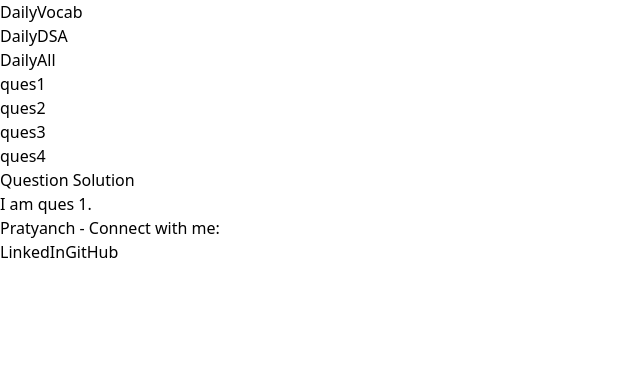
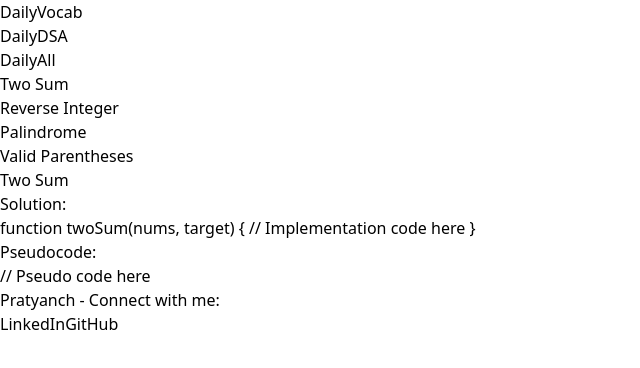
Before and after one commit to pratyanch-github/DailyVocab, a React (Vite) app: page /dsa/1 in a window 1280 px wide. Shown: the top 368 px of the page, without its empty margins (0-640 px from the left). Built offline with nearby package versions, Linux system fonts and the light colour scheme.

Commit message:
final test

```diff
--- a/src/components/Daily Programming/AllQuesList.jsx
+++ b/src/components/Daily Programming/AllQuesList.jsx
@@ -1,4 +1,4 @@
-import { useContext } from 'react';
+import React, { useContext } from 'react';
 import { Link } from 'react-router-dom';
 import DataContext from '../../utils/DataContext';
 
@@ -8,10 +8,17 @@ function AllQuesList() {
   return (
     <div className="grid grid-cols-1 md:grid-cols-2 lg:grid-cols-3 gap-4 mt-4 border border-gray-700 p-4 rounded-md">
       {data.quesList.map((ques, index) => (
-        <div key={index + 1} className="bg-green-500  p-4 rounded-md shadow-md">
-          <Link to={`../${index + 1}`} className=" hover:text-gray-300">
+        <div key={index + 1} className="bg-green-500 p-4 rounded-md shadow-md">
+          <Link to={`../${index + 1}`} className="hover:text-gray-300">
             <h1 className="text-lg font-bold">{ques.name}</h1>
           </Link>
+          <div className="flex flex-wrap gap-2 mt-2">
+            {ques.tags.map((tag, tagIndex) => (
+              <span key={tagIndex} className="bg-gray-700 text-white px-2 py-1 rounded">
+                {tag}
+              </span>
+            ))}
+          </div>
         </div>
       ))}
     </div>
--- a/src/components/Daily Programming/ProgrammingContainer.jsx
+++ b/src/components/Daily Programming/ProgrammingContainer.jsx
@@ -7,15 +7,54 @@ function ProgrammingContainer() {
   // Write logic to call API and fetch data, store it in DataContext.
   let [data, setData] = useState({
     quesList: [
-      { name: "ques1", desc: "i am ques 1", sol: "i am ques1's sol" },
-      { name: "ques2", desc: "i am ques 2", sol: "i am ques2's sol" },
-      { name: "ques3", desc: "i am ques 3", sol: "i am ques3's sol" },
-      { name: "ques4", desc: "i am ques 4", sol: "i am ques4's sol" },
+      {
+        name: "Two Sum",
+        desc: "Given an array of integers, return indices of the two numbers such that they add up to a specific target.",
+        soltxt: "function twoSum(nums, target) {\n  // Implementation code here\n}",
+        psuedoCode: "// Pseudo code here",
+        tags: ["array", "hash table"],
+        qid: "001",
+      },
+      {
+        name: "Reverse Integer",
+        desc: "Given a 32-bit signed integer, reverse digits of an integer.",
+        soltxt: "function reverseInteger(x) {\n  // Implementation code here\n}",
+        psuedoCode: "// Pseudo code here",
+        tags: ["math"],
+        qid: "002",
+      },
+      {
+        name: "Palindrome",
+        desc: "Determine whether an integer is a palindrome. An integer is a palindrome when it reads the same backward as forward.",
+        soltxt: "function isPalindrome(x) {\n  // Implementation code here\n}",
+        psuedoCode: "// Pseudo code here",
+        tags: ["math"],
+        qid: "003",
+      },
+      {
+        name: "Valid Parentheses",
+        desc: "Given a string containing just the characters '(', ')', '{', '}', '[' and ']', determine if the input string is valid.",
+        soltxt: "function isValid(s) {\n  // Implementation code here\n}",
+        psuedoCode: "// Pseudo code here",
+        tags: ["stack"],
+        qid: "004",
+      },
     ],
   });
 
   useEffect(() => {
-    // Write the code to fetch the data from API and set data with setData.
+    // Simulating API call and setting data after a delay (mocking asynchronous behavior)
+    const fetchData = async () => {
+      // Simulate delay
+      await new Promise(resolve => setTimeout(resolve, 1000));
+      // Set data
+      setData({
+        ...data,
+        quesList: [...data.quesList],
+      });
+    };
+
+    fetchData();
   }, []);
 
   return (
--- a/src/components/Daily Programming/QuesSol.jsx
+++ b/src/components/Daily Programming/QuesSol.jsx
@@ -1,14 +1,28 @@
-import React from 'react';
+import React, { useContext } from 'react';
 import { useParams } from 'react-router-dom';
+import DataContext from '../../utils/DataContext';
 
 function QuesSol() {
   // Getting the id of the current URL
   let { id } = useParams();
+  const { data } = useContext(DataContext);
+  const currentQuestion = data.quesList[id - 1]; // Adjusting index as it starts from 0
 
   return (
-    <div className="bg-darkgreen flex-grow-1 text-white p-4 rounded-md border-2 border-gray-400">
-      <h2>Question Solution</h2>
-      {id && <h2>I am ques {id}.</h2>}
+    <div className="bg-darkgreen text-white p-4 rounded-md border-2 border-gray-400">
+      <h2 className="text-2xl font-bold mb-4">{currentQuestion.name}</h2>
+
+      <div className="bg-gray-800 p-4 rounded-md mb-4">
+        <h3 className="text-lg font-semibold">Solution:</h3>
+        <p className="text-gray-300">{currentQuestion.soltxt}</p>
+      </div>
+
+      <div className="bg-gray-700 p-4 rounded-md mb-4">
+        <h3 className="text-lg font-semibold">Pseudocode:</h3>
+        <p className="text-gray-300">{currentQuestion.psuedoCode}</p>
+      </div>
+
+      {/* You can add more sections for other data if needed */}
     </div>
   );
 }
--- a/src/components/Daily Programming/SideBar.jsx
+++ b/src/components/Daily Programming/SideBar.jsx
@@ -6,7 +6,7 @@ function SideBar() {
   let data = useContext(DataContext);
 
   return (
-    <div className="bg-green-800 text-white p-4 rounded-md">
+    <div className="bg-green-800 w-[150px] text-white p-4 rounded-md">
       {data.data.quesList.map((ques, index) => (
         <div key={index + 1} className="mb-4">
           <Link
```
